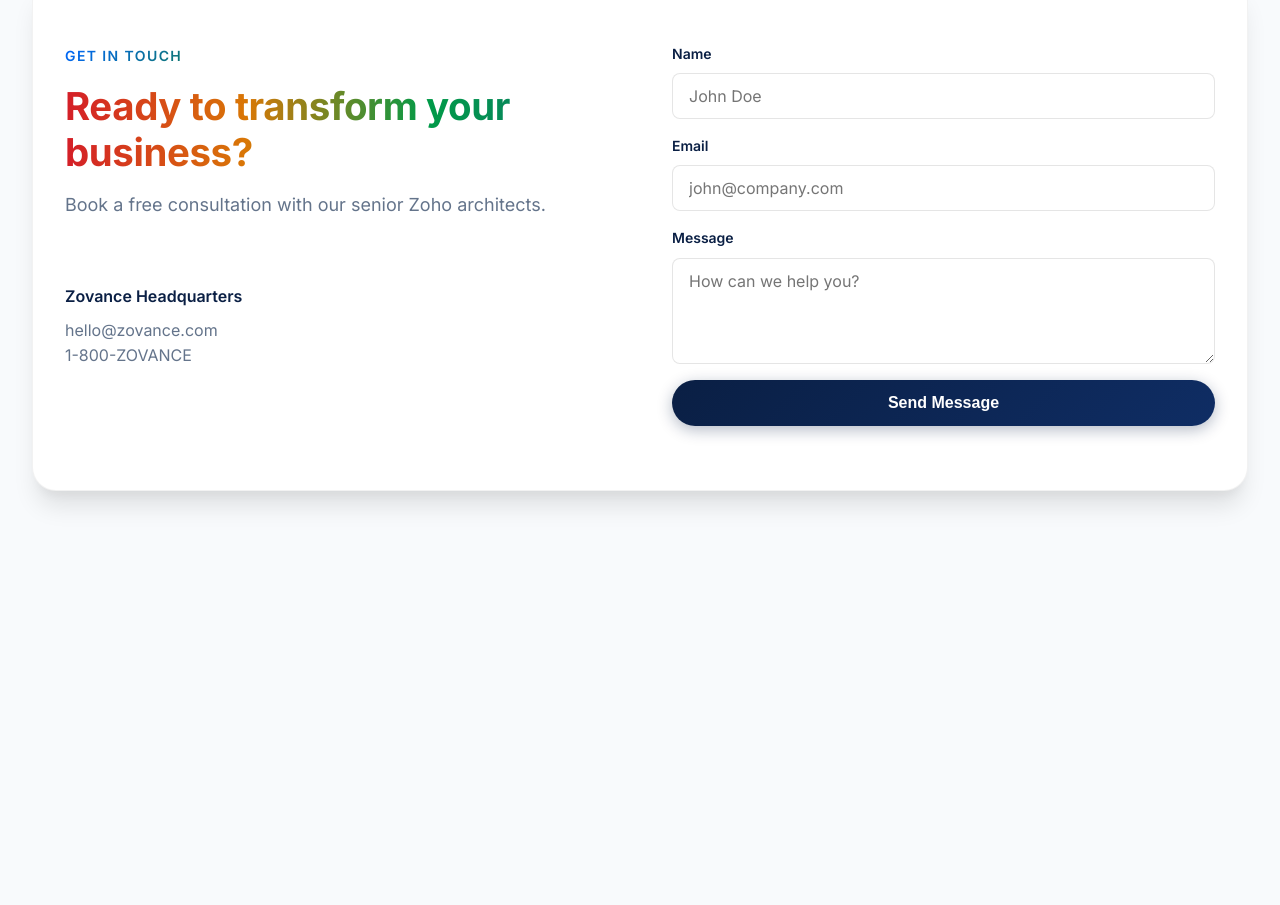
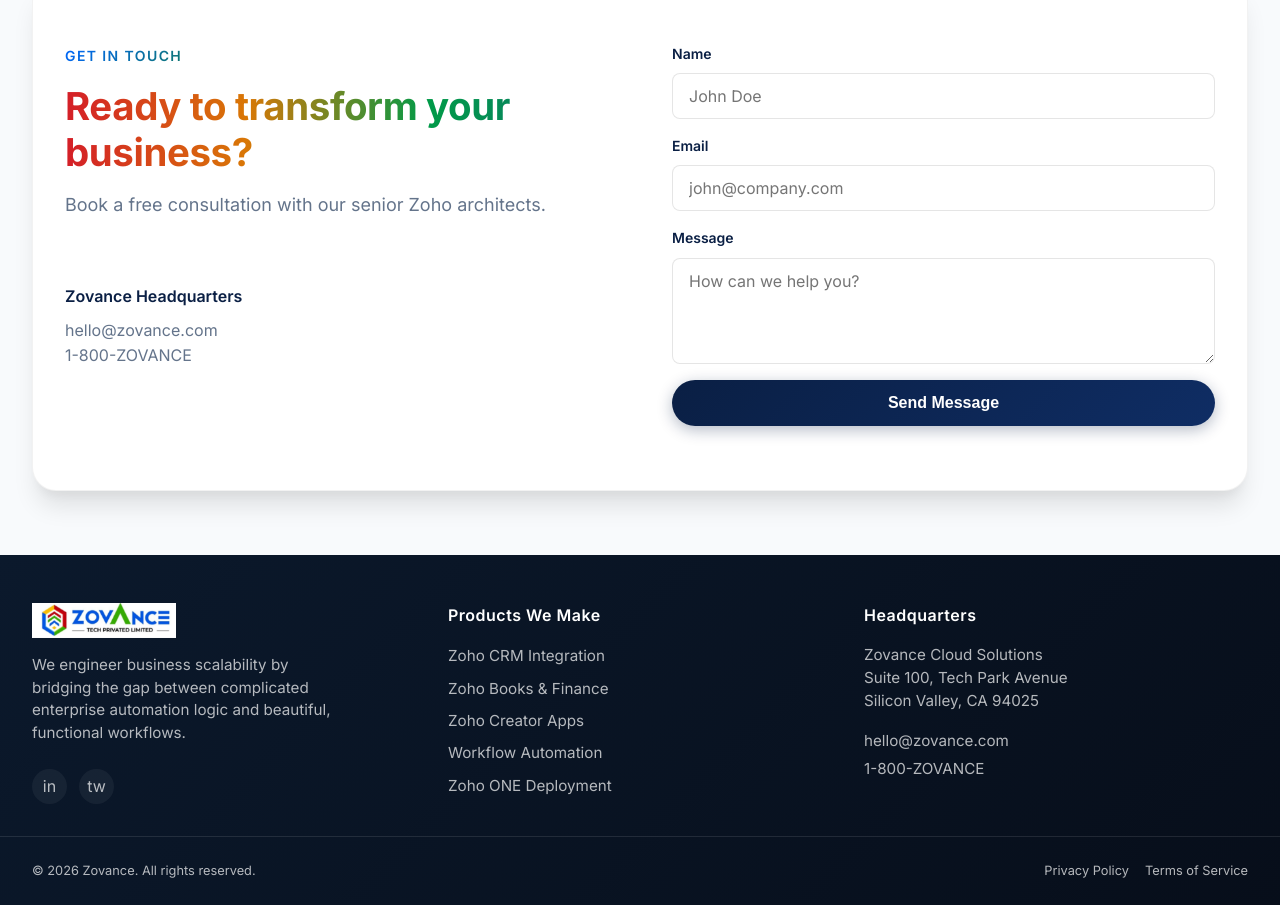
Before and after one commit to arshithk/zovancee, a website built with Vite: page index.html in a window 1280 px wide. Shown: the part 5887-6792 px from the top of the page. Before the commit the page ends 6442 px from the top, so only its background shows below. Built offline with nearby package versions, Linux system fonts and the light colour scheme; files whose address does not match are found by name.

Commit message:
feat: add compact dark blue footer section

```diff
--- a/index.html
+++ b/index.html
@@ -525,6 +525,89 @@
         </section>
     </div>
 
+    <footer
+        style="background: linear-gradient(135deg, #0b192c, #070e1a); color: rgba(255, 255, 255, 0.7); padding: 3rem 0 1.5rem 0; margin-top: 2rem; overflow: hidden; position: relative;">
+        <!-- Footer Grid -->
+        <div class="container"
+            style="display: grid; grid-template-columns: repeat(auto-fit, minmax(280px, 1fr)); gap: 2rem; position: relative; z-index: 2;">
+
+            <!-- Branding -->
+            <div>
+                <img src="/src/assets/zovance-logo.png" alt="Zovance Logo"
+                    style="height: 35px; width: auto; margin-bottom: 1rem;">
+                <p style="font-size: 0.95rem; line-height: 1.5; max-width: 300px;">
+                    We engineer business scalability by bridging the gap between complicated enterprise automation logic
+                    and beautiful, functional workflows.
+                </p>
+                <div style="display: flex; gap: 0.75rem; margin-top: 1.5rem;">
+                    <!-- Minimal social icons placeholders -->
+                    <div style="width: 35px; height: 35px; background: rgba(255,255,255,0.05); border-radius: 50%; display: flex; align-items: center; justify-content: center; cursor: pointer; transition: all 0.3s ease;"
+                        onmouseover="this.style.background='rgba(255,255,255,0.1)'"
+                        onmouseout="this.style.background='rgba(255,255,255,0.05)'">in</div>
+                    <div style="width: 35px; height: 35px; background: rgba(255,255,255,0.05); border-radius: 50%; display: flex; align-items: center; justify-content: center; cursor: pointer; transition: all 0.3s ease;"
+                        onmouseover="this.style.background='rgba(255,255,255,0.1)'"
+                        onmouseout="this.style.background='rgba(255,255,255,0.05)'">tw</div>
+                </div>
+            </div>
+
+            <!-- Products -->
+            <div>
+                <h4
+                    style="color: #ffffff; font-size: 1rem; font-weight: 600; margin-bottom: 1rem; letter-spacing: 0.5px;">
+                    Products We Make</h4>
+                <ul style="display: flex; flex-direction: column; gap: 0.5rem; font-size: 0.95rem;">
+                    <li><a href="#" style="transition: color 0.2s ease;" onmouseover="this.style.color='#38bdf8'"
+                            onmouseout="this.style.color='rgba(255,255,255,0.7)'">Zoho CRM Integration</a></li>
+                    <li><a href="#" style="transition: color 0.2s ease;" onmouseover="this.style.color='#38bdf8'"
+                            onmouseout="this.style.color='rgba(255,255,255,0.7)'">Zoho Books & Finance</a></li>
+                    <li><a href="#" style="transition: color 0.2s ease;" onmouseover="this.style.color='#38bdf8'"
+                            onmouseout="this.style.color='rgba(255,255,255,0.7)'">Zoho Creator Apps</a></li>
+                    <li><a href="#" style="transition: color 0.2s ease;" onmouseover="this.style.color='#38bdf8'"
+                            onmouseout="this.style.color='rgba(255,255,255,0.7)'">Workflow Automation</a></li>
+                    <li><a href="#" style="transition: color 0.2s ease;" onmouseover="this.style.color='#38bdf8'"
+                            onmouseout="this.style.color='rgba(255,255,255,0.7)'">Zoho ONE Deployment</a></li>
+                </ul>
+            </div>
+
+            <!-- Contact & Address -->
+            <div>
+                <h4
+                    style="color: #ffffff; font-size: 1rem; font-weight: 600; margin-bottom: 1rem; letter-spacing: 0.5px;">
+                    Headquarters</h4>
+                <address style="font-style: normal; line-height: 1.5; margin-bottom: 1rem; font-size: 0.95rem;">
+                    Zovance Cloud Solutions<br>
+                    Suite 100, Tech Park Avenue<br>
+                    Silicon Valley, CA 94025
+                </address>
+                <div style="display: flex; flex-direction: column; gap: 0.25rem; font-size: 0.95rem;">
+                    <a href="mailto:hello@zovance.com"
+                        style="transition: color 0.2s ease; display: inline-flex; align-items: center; gap: 0.5rem;"
+                        onmouseover="this.style.color='#38bdf8'" onmouseout="this.style.color='rgba(255,255,255,0.7)'">
+                        hello@zovance.com
+                    </a>
+                    <a href="tel:1800ZOVANCE"
+                        style="transition: color 0.2s ease; display: inline-flex; align-items: center; gap: 0.5rem;"
+                        onmouseover="this.style.color='#38bdf8'" onmouseout="this.style.color='rgba(255,255,255,0.7)'">
+                        1-800-ZOVANCE
+                    </a>
+                </div>
+            </div>
+
+        </div>
+
+        <!-- Copyright bar -->
+        <div class="container"
+            style="margin-top: 2rem; padding-top: 1.5rem; border-top: 1px solid rgba(255,255,255,0.1); display: flex; justify-content: space-between; align-items: center; flex-wrap: wrap; gap: 1rem; font-size: 0.8rem;">
+            <p>&copy; 2026 Zovance. All rights reserved.</p>
+            <div style="display: flex; gap: 1rem;">
+                <a href="#" style="transition: color 0.2s ease;" onmouseover="this.style.color='#ffffff'"
+                    onmouseout="this.style.color='rgba(255,255,255,0.7)'">Privacy Policy</a>
+                <a href="#" style="transition: color 0.2s ease;" onmouseover="this.style.color='#ffffff'"
+                    onmouseout="this.style.color='rgba(255,255,255,0.7)'">Terms of Service</a>
+            </div>
+        </div>
+    </footer>
+
     <script type="module" src="/src/js/navigation.js"></script>
     <script type="module" src="/src/js/animations.js"></script>
 </body>
```
